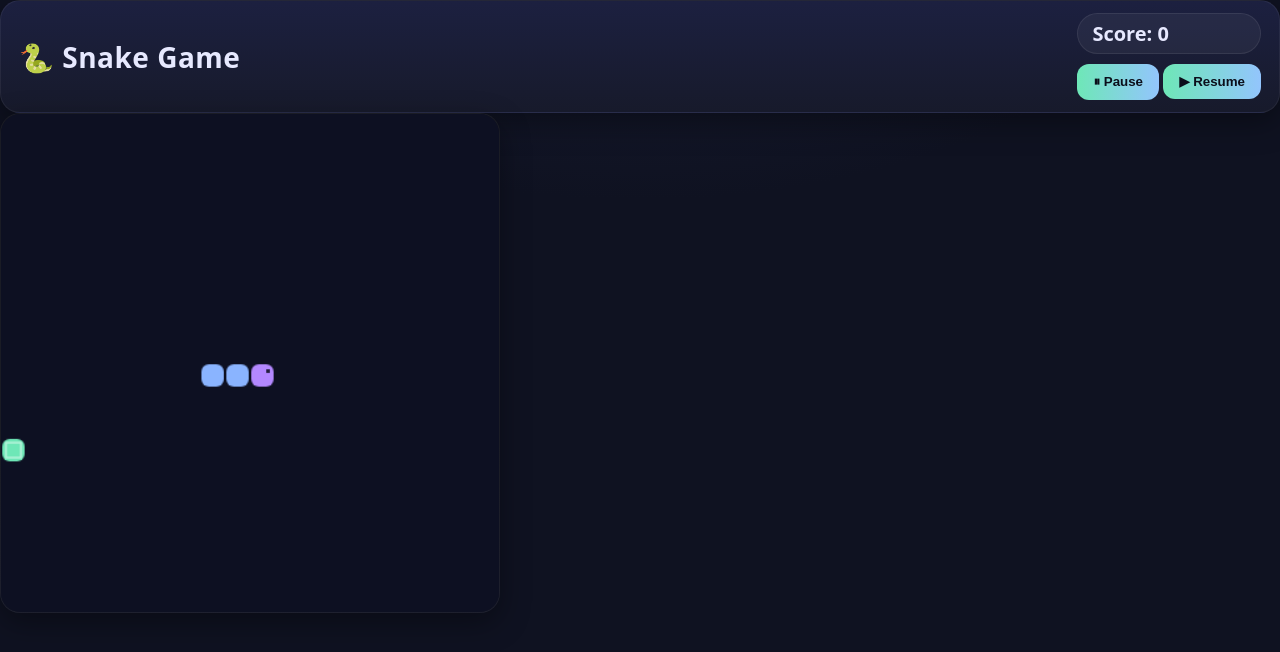
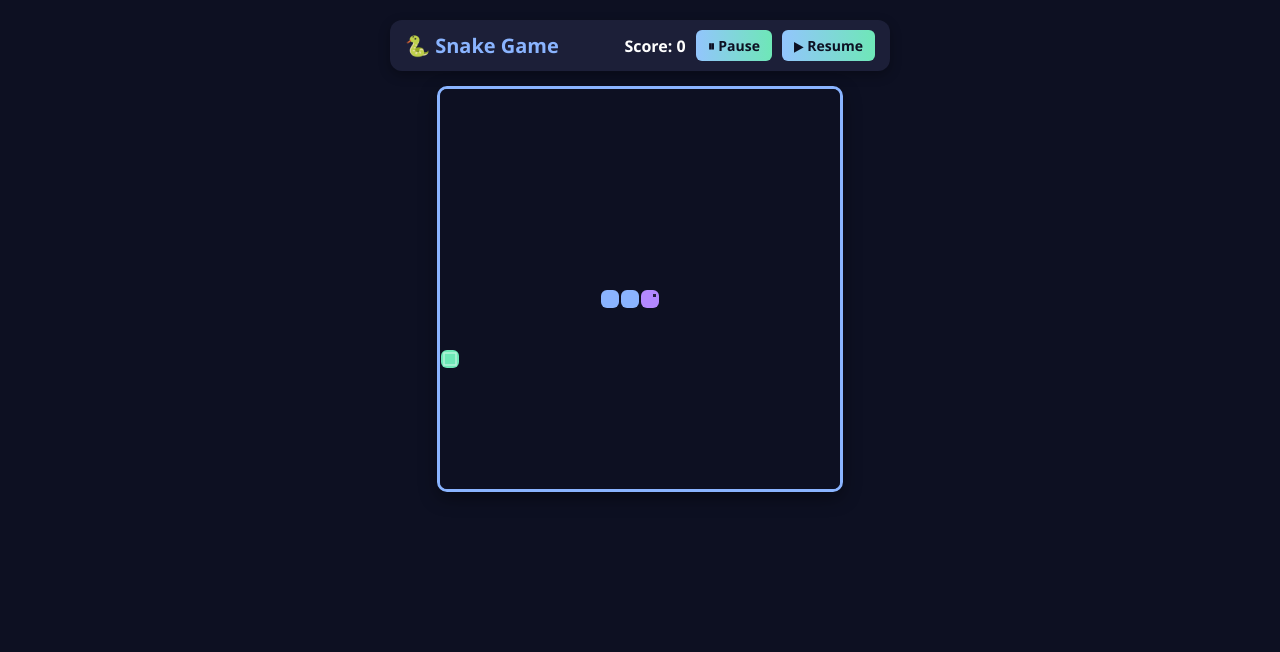
Before and after one commit to razazaheer12/Snake-game, a plain HTML site: page index.html in a window 1280 px wide. Drawn offline with Linux system fonts and the light colour scheme.

Commit message:
Update style.css

```diff
--- a/style.css
+++ b/style.css
@@ -1,134 +1,133 @@
-:root{
-  --bg: #0f1221;
-  --panel: #171a2b;
-  --ink: #e7e9ff;
-  --muted: #a8adcf;
-  --accent: #6ee7b7;    /* food */
-  --snake: #8ab4ff;     /* snake body */
-  --snake-head: #b388ff;/* snake head */
-  --grid: rgba(255,255,255,0.06);
-  --shadow: 0 10px 30px rgba(0,0,0,0.35);
-  --radius: 20px;
+/* ===========================
+   Global Reset & Base
+   =========================== */
+* {
+  box-sizing: border-box;
+  margin: 0;
+  padding: 0;
+  font-family: 'Segoe UI', Tahoma, Geneva, Verdana, sans-serif;
 }
 
-* { box-sizing: border-box; }
-html, body { height: 100%; }
 body {
-  margin: 0;
-  font-family: ui-sans-serif, system-ui, -apple-system, Segoe UI, Roboto, "Helvetica Neue", Arial, "Noto Sans", "Apple Color Emoji", "Segoe UI Emoji";
-  color: var(--ink);
-  background: radial-gradient(1000px 600px at 50% -20%, #1a1f38 0%, var(--bg) 60%);
+  background: #0d1022;
+  color: #fff;
+  display: flex;
+  flex-direction: column;
+  align-items: center;
+  justify-content: flex-start;
+  min-height: 100vh;
+  padding: 20px;
 }
 
-.app{
-  min-height: 100dvh;
-  display: grid;
-  grid-template-rows: auto 1fr auto;
-  gap: 16px;
-  padding: 24px;
+/* ===========================
+   Top Bar
+   =========================== */
+.topbar {
+  width: 100%;
+  max-width: 500px;
+  display: flex;
+  justify-content: space-between;
+  align-items: center;
+  margin-bottom: 15px;
+  padding: 10px 15px;
+  background: #1c1f38;
+  border-radius: 12px;
+  box-shadow: 0 4px 12px rgba(0,0,0,0.3);
 }
 
-.topbar{
-  display:flex;
-  align-items:center;
-  justify-content:space-between;
-  background: linear-gradient(180deg, #1c2040 0%, var(--panel) 100%);
-  border: 1px solid rgba(255,255,255,0.06);
-  border-radius: var(--radius);
-  padding: 12px 18px;
-  box-shadow: var(--shadow);
+.topbar h1 {
+  font-size: 20px;
+  color: #8ab4ff;
 }
 
-.topbar h1{
-  font-size: clamp(18px, 2.4vw, 28px);
-  margin: 0;
-  letter-spacing: 0.5px;
+.score-controls {
+  display: flex;
+  align-items: center;
+  gap: 10px;
 }
 
-.scoreboard{
-  font-weight: 700;
-  font-size: clamp(16px, 2vw, 20px);
-  padding: 6px 14px;
-  background: rgba(255,255,255,0.05);
-  border: 1px solid rgba(255,255,255,0.08);
-  border-radius: 999px;
+.scoreboard {
+  font-size: 16px;
+  font-weight: bold;
 }
 
-.stage{
-  position: relative;
-  margin-inline: auto;
-  display: grid;
-  place-items: center;
-  width: min(92vw, 560px);
+/* ===========================
+   Buttons
+   =========================== */
+.btn {
+  padding: 8px 16px;
+  font-size: 15px;
+  font-weight: bold;
+  border: none;
+  border-radius: 8px;
+  cursor: pointer;
+  background: linear-gradient(90deg, #93c5fd, #6ee7b7);
+  color: #0d1022;
+  transition: transform 0.2s ease, opacity 0.2s ease;
 }
 
-canvas#game{
-  width: 100%;
-  height: auto;
-  max-width: 500px;
-  aspect-ratio: 1 / 1;
-  background:
-    linear-gradient(0deg, rgba(255,255,255,0.02), rgba(255,255,255,0.02)) padding-box,
-    radial-gradient(600px 300px at 50% 120%, #0d1022 0%, #0a0c1a 60%, #070912 100%) border-box;
-  border: 1px solid rgba(255,255,255,0.08);
-  border-radius: var(--radius);
-  box-shadow: var(--shadow);
+.btn.small {
+  padding: 6px 12px;
+  font-size: 14px;
+  border-radius: 6px;
 }
 
-/* Subtle grid overlay via repeating-linear-gradient */
-canvas#game::before{
-  content: "";
-  position: absolute;
-  inset: 0;
-  pointer-events: none;
-  background:
-    repeating-linear-gradient(to right, transparent 0 19px, var(--grid) 19px 20px),
-    repeating-linear-gradient(to bottom, transparent 0 19px, var(--grid) 19px 20px);
-  border-radius: var(--radius);
+.btn:hover {
+  transform: scale(1.05);
+  opacity: 0.9;
 }
 
-.overlay{
-  position: absolute;
-  inset: 0;
-  display: grid;
-  place-items: center;
-  background: rgba(4,6,12,0.6);
-  backdrop-filter: blur(6px);
-  border-radius: var(--radius);
+/* ===========================
+   Game Canvas
+   =========================== */
+main {
+  display: flex;
+  justify-content: center;
+  align-items: center;
 }
 
-.hidden{ display: none; }
-
-.card{
-  background: linear-gradient(180deg, #1c2244 0%, #14182c 100%);
-  border: 1px solid rgba(255,255,255,0.08);
-  border-radius: 24px;
-  padding: 22px 22px 18px;
-  width: min(85vw, 360px);
-  text-align: center;
-  box-shadow: var(--shadow);
+canvas {
+  border: 3px solid #8ab4ff;
+  border-radius: 10px;
+  background: #0d1022;
+  box-shadow: 0 6px 18px rgba(0,0,0,0.4);
 }
 
-.card h2{ margin: 0 0 8px; }
-.card p{ color: var(--muted); }
+/* ===========================
+   Overlay (Game Over Screen)
+   =========================== */
+.overlay {
+  position: fixed;
+  top: 0;
+  left: 0;
+  width: 100%;
+  height: 100%;
+  background: rgba(13,16,34,0.9);
+  display: flex;
+  justify-content: center;
+  align-items: center;
+  z-index: 10;
+}
 
-.btn{
-  margin-top: 10px;
-  display: inline-block;
-  padding: 10px 16px;
-  border: 0;
-  border-radius: 12px;
-  background: linear-gradient(90deg, #6ee7b7, #93c5fd);
-  color: #0b0e1a;
-  font-weight: 800;
-  cursor: pointer;
-  transition: transform .08s ease, filter .2s ease;
+.overlay.hidden {
+  display: none;
 }
-.btn:hover{ filter: brightness(1.05); }
-.btn:active{ transform: translateY(1px) scale(0.99); }
 
-.footer{
+.overlay-content {
+  background: #1c1f38;
+  padding: 30px 40px;
+  border-radius: 16px;
   text-align: center;
-  color: var(--muted);
-  opacity: 0.85;
+  box-shadow: 0 6px 18px rgba(0,0,0,0.4);
 }
+
+.overlay-content h2 {
+  font-size: 28px;
+  margin-bottom: 15px;
+  color: #ff7676;
+}
+
+.overlay-content p {
+  font-size: 18px;
+  margin-bottom: 20px;
+}
```
